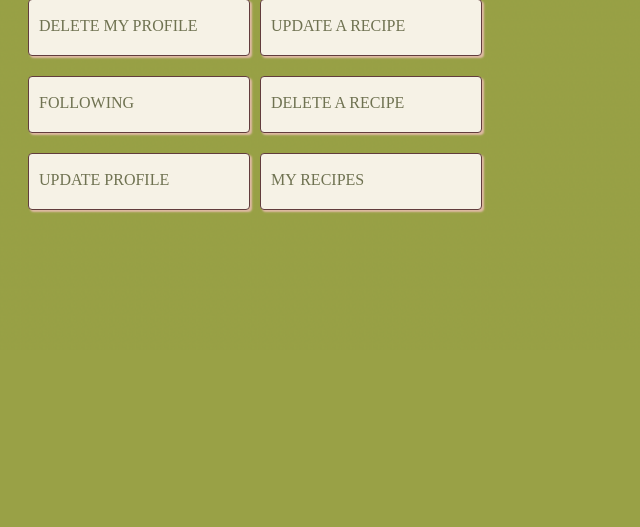
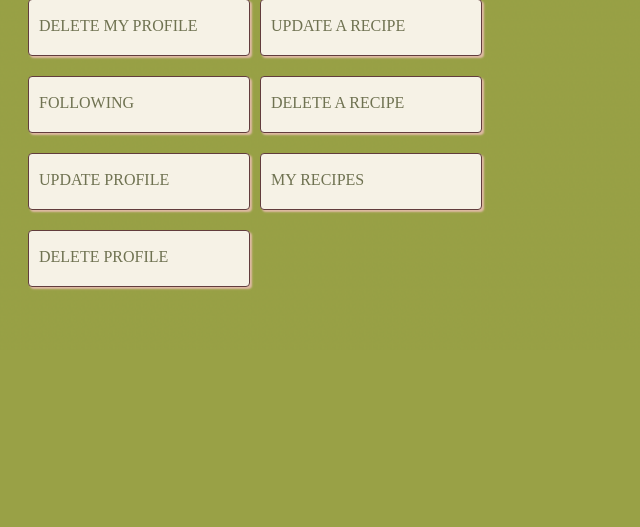
Before and after one commit to LeDuyNg/CMPE-131-Team-2-FOODpApp, a Flask app: page /home/myprofile in a window 1280 px wide. Shown: the part 156-683 px from the top of the page, without its empty margins (0-640 px from the left). Run offline with Flask 3, Linux system fonts and the light colour scheme; a user stored in the database is signed in.

Commit message:
- Add delete profile route that will delete all of the comments made by user, all of user's recipes and any comments associated with those recipes - Add DELETE PROFILE button in myprofile.html - Add update_comments_ids() function in Recipe/models.py to remove duplicate ids - Minor change in mysinglerecipeview route to only show comments that exist (i.e. if cannot find comment with the given comment_id)

```diff
--- a/app/routes.py
+++ b/app/routes.py
@@ -94,7 +94,7 @@ def allrecipestags():
 @myapp_obj.route("/home/myrecipes")
 @login_required  # Ensure the user is logged in before accessing this route
 def myrecipes():
-    recipes = Recipe.query.filter_by(user_id=current_user.id).all();
+    recipes = Recipe.query.filter_by(user_id=current_user.id).all()
     return render_template("myrecipes.html", title = "My Recipes", pageClass = "myrecipes", recipes = recipes)  # Render home.html
 
 # Following route, renders myrecipes page and displays all recipes
@@ -133,14 +133,18 @@ def mysinglerecipeview(num):
     show_buttons = (current_user.is_authenticated and recipe.user_id == current_user.id)
 
     comment_list = []
-    for comment_id in recipe.get_comment_ids():
+    recipe.update_comment_ids()
+    comment_ids = recipe.get_comment_ids()
+    print(comment_ids)
+    for comment_id in comment_ids:
         comment = Comment.query.get(comment_id) # gets the comment object
-        content = comment.comment               # gets the content of the comment
+        if comment: # Check if comment exists in database
+            content = comment.comment               # gets the content of the comment
 
-        user = User.query.get(comment.user_id)  # gets the user object
-        username = user.username                # gets the username of the user
+            user = User.query.get(comment.user_id)  # gets the user object
+            username = user.username                # gets the username of the user
 
-        comment_list.append(f"{username} : {content}")  # comment format
+            comment_list.append(f"{username} : {content}")  # comment format
 
     return render_template("mysinglerecipeview.html", title = "My Recipe", pageClass = "mysinglerecipeview",
                            ingredients=formatted_ingredients, instructions=formatted_instructions, recipe = recipe, show_buttons = show_buttons,
@@ -414,3 +418,20 @@ def add_favorite(recipe_id):
     favorite_recipe = Recipe.query.get(recipe_id)
     user.add_favorite(favorite_recipe)
     return redirect(url_for('mysinglerecipeview', num = recipe_id))
+
+@myapp_obj.route("/home/myprofile/deleteprofile")
+@login_required
+def delete_profile():
+    user = User.query.get(current_user.id)
+    user_recipes = Recipe.query.filter_by(user_id=current_user.id).all()
+    user_comments = Comment.query.filter_by(user_id = current_user.id).all()
+    for recipe in user_recipes:
+        recipe_comments = Comment.query.filter_by(recipe_id = recipe.id).all()
+        for comment_to_delete in recipe_comments:
+            db.session.delete(comment_to_delete)
+        db.session.delete(recipe)
+    for comment in user_comments:
+        db.session.delete(comment)
+    db.session.delete(user)
+    db.session.commit()
+    return redirect(url_for('logout'))
--- a/app/templates/myprofile.html
+++ b/app/templates/myprofile.html
@@ -18,6 +18,10 @@
 
 			 <a href = "{{url_for('update_profile')}}" id = "log-in">
 				<div class = "button"> UPDATE PROFILE </div>
+			</a>
+
+			<a href = "{{url_for('delete_profile')}}" id = "log-in">
+				<div class = "button"> DELETE PROFILE </div>
 			</a>
 
 		</div>
```
Also changed, not shown: app/models.py (+14 -0 lines), app/app.db.
